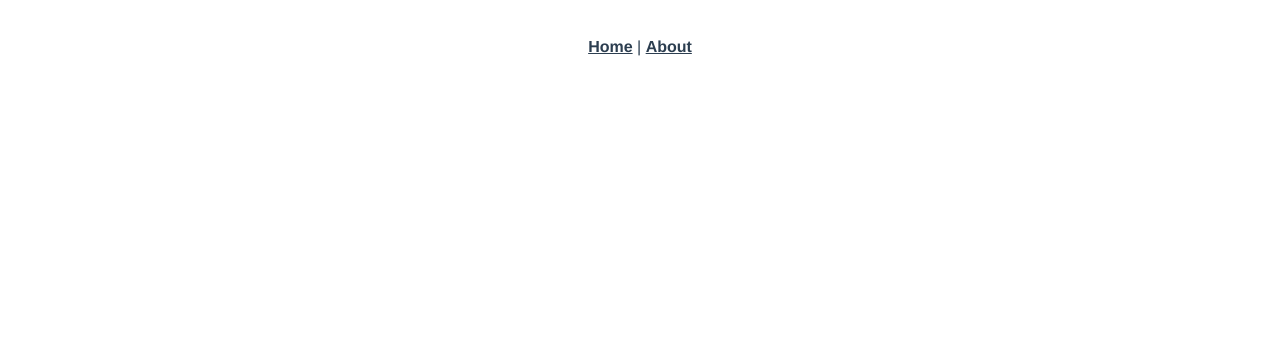
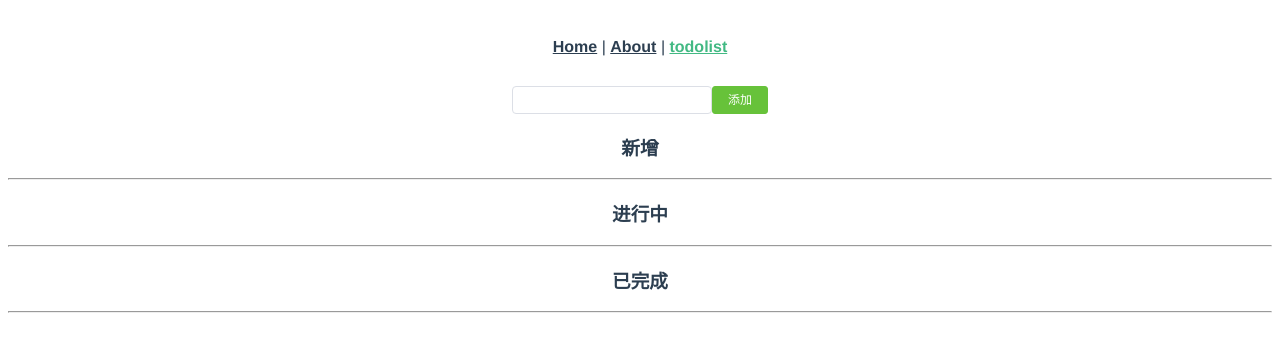
Before and after one commit to YA1997/todolist, a Vue app: page /todolist in a window 1280 px wide. Shown: the top 352 px of the page. Built offline with nearby package versions, Linux system fonts and the light colour scheme.

Commit message:
todolist

```diff
--- a/package.json
+++ b/package.json
@@ -8,6 +8,7 @@
   },
   "dependencies": {
     "core-js": "^2.6.5",
+    "element-ui": "^2.9.1",
     "vue": "^2.6.10",
     "vue-router": "^3.0.3",
     "vuex": "^3.0.1"
--- a/src/App.vue
+++ b/src/App.vue
@@ -2,7 +2,8 @@
   <div id="app">
     <div id="nav">
       <router-link to="/">Home</router-link> |
-      <router-link to="/about">About</router-link>
+      <router-link to="/about">About</router-link> |
+      <router-link to="/todolist">todolist</router-link>
     </div>
     <router-view/>
   </div>
--- a/src/main.js
+++ b/src/main.js
@@ -1,8 +1,11 @@
 import Vue from 'vue'
+import ElementUI from 'element-ui'
+import 'element-ui/lib/theme-chalk/index.css'
 import App from './App.vue'
 import router from './router'
 import store from './store'
 
+Vue.use(ElementUI)
 Vue.config.productionTip = false
 
 new Vue({
--- a/src/router.js
+++ b/src/router.js
@@ -20,6 +20,14 @@ export default new Router({
       // this generates a separate chunk (about.[hash].js) for this route
       // which is lazy-loaded when the route is visited.
       component: () => import(/* webpackChunkName: "about" */ './views/About.vue')
+    },
+    {
+      path: '/todolist',
+      name: 'todolist',
+      // route level code-splitting
+      // this generates a separate chunk (about.[hash].js) for this route
+      // which is lazy-loaded when the route is visited.
+      component: () => import(/* webpackChunkName: "about" */ './views/todolist.vue')
     }
   ]
 })
--- /dev/null
+++ b/src/views/todolist.vue
@@ -0,0 +1,79 @@
+<template>
+  <div class="todolist">
+    <el-input type="text" size="mini" style="width:200px" v-model="todo" @keydown.enter.native="addItem"></el-input>
+    <el-button type="success" size="mini" @click="addItem">添加</el-button>
+    <h3>新增</h3>
+    <hr>
+    <ul>
+      <!-- <li v-for="(item, index) in list" :key="index" v-if="item.state===1"> -->
+      <li v-for="(item, index) in filterArray(1)" :key="index" >
+        <el-button type="primary" plain size="mini" @click="item.state=2">开始</el-button>
+        {{item.title}}
+        <el-button type="danger" plain size="mini" @click="removeItem(index)">删除</el-button>
+      </li>
+    </ul>
+    <h3>进行中</h3>
+    <hr>
+    <ul>
+      <!-- <li v-for="(item, index) in list" :key="index" v-if="item.state===2"> -->
+      <li v-for="(item, index) in filterArray(2)" :key="index" >
+        <el-button type="primary" plain size="mini" @click="item.state=3">完成</el-button>
+        {{item.title}}
+        <el-button type="danger" plain size="mini" @click="removeItem(index)">删除</el-button>
+      </li>
+    </ul>
+    <h3>已完成</h3>
+    <hr>
+    <ul>
+      <!--<li v-for="(item, index) in list" :key="index" v-if="item.state===3">-->
+      <li v-for="(item, index) in filterArray(3)" :key="index" >
+        <el-button type="primary" plain size="mini" @click="item.state=1">重做</el-button>
+        {{item.title}}
+        <el-button type="danger" plain size="mini" @click="removeItem(index)">删除</el-button>
+      </li>
+    </ul>
+  </div>
+</template>
+
+<script>
+// @ is an alias to /src
+
+export default {
+  name: "todolist",
+  data() {
+    return {
+      todo: "",
+      list: []
+    };
+  },
+  methods: {
+    addItem() {
+      if (this.todo.trim() == "") {
+        return false;
+      }
+      this.list.push({
+        title: this.todo,
+        state: 1
+      });
+      this.todo = "";
+    },
+    removeItem(index) {
+      this.list.splice(index, 1);
+    }
+  },
+  computed:{
+    filterArray(){
+      return function(state){
+        return this.list.filter(item=>item.state===state)
+      }
+    }
+  }
+};
+</script>
+<style lang="scss">
+.todolist {
+  li {
+    margin-top: 5px;
+  }
+}
+</style>
```
